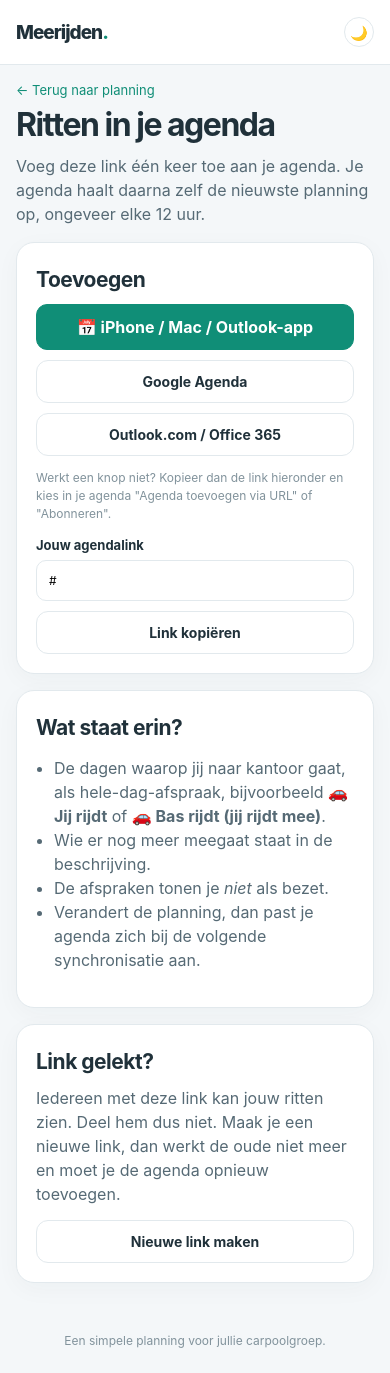
After one commit to ProAdmin007/carpool-webapp, a Flask app: template templates/agenda.html in a window 390 px wide. The commit adds this page. Run offline with Flask 3, Linux system fonts and the light colour scheme; data comes from the database, SQL or seed files in the repository; the template is opened without the code that fills it: most values are stand-ins (such as "Sample title", 1, 10 or a date in 2020); data that the repository does not hold is empty.

Commit message:
Agenda-abonnement: persoonlijke iCalendar-link per gebruiker
Onder /agenda krijgt iedereen een geheime abonnementslink (.ics) voor
Google Agenda, Outlook of iPhone, met knoppen om hem direct toe te voegen.
De feed bevat de dagen waarop je gaat (wie rijdt, wie mee), vraagt om
elke 12 uur te verversen en is met 'Nieuwe link maken' in te trekken.

Co-Authored-By: Claude Opus 5.5 <noreply@anthropic.com>

```diff
--- a/app.py
+++ b/app.py
@@ -7,9 +7,10 @@ import sqlite3
 import threading
 import time
 from collections import defaultdict
-from datetime import date, datetime, timedelta
+from datetime import date, datetime, timedelta, timezone
 from functools import wraps
 from pathlib import Path
+from urllib.parse import quote
 
 from flask import Flask, abort, flash, g, redirect, render_template, request, send_from_directory, session, url_for
 from flask.sessions import SecureCookieSessionInterface
@@ -108,6 +109,9 @@ def init_db():
     cols = {r['name'] for r in db().execute('PRAGMA table_info(seen_plan)')}
     if 'shown_at' not in cols:  # bestaande database bijwerken
         db().execute('ALTER TABLE seen_plan ADD COLUMN shown_at TEXT')
+    if 'cal_token' not in {r['name'] for r in db().execute('PRAGMA table_info(users)')}:
+        db().execute('ALTER TABLE users ADD COLUMN cal_token TEXT')
+        db().execute('CREATE UNIQUE INDEX IF NOT EXISTS users_cal_token ON users(cal_token)')
     db().commit()
 
 
@@ -685,6 +689,113 @@ def settings():
                            count_from=count_from(), today=date.today())
 
 
+# --- Agenda-abonnement (iCalendar) -----------------------------------------------
+CAL_PAST = timedelta(days=60)     # zoveel terug staat in de agenda
+CAL_FUTURE = timedelta(weeks=8)   # en zoveel vooruit
+
+
+def ical_escape(text):
+    return (text.replace('\\', '\\\\').replace(';', '\\;').replace(',', '\\,')
+            .replace('\n', '\\n'))
+
+
+def ical_fold(line):
+    """Regels langer dan 75 bytes vouwen, zoals de iCalendar-standaard (RFC 5545) vraagt."""
+    out, cur = [], ''
+    for ch in line:
+        if len((cur + ch).encode('utf-8')) > (75 if not out else 74):
+            out.append(cur)
+            cur = ch
+        else:
+            cur += ch
+    out.append(cur)
+    return '\r\n '.join(out)
+
+
+def calendar_token(user, renew=False):
+    token = user['cal_token']
+    if renew or not token:
+        token = secrets.token_urlsafe(24)
+        db().execute('UPDATE users SET cal_token=? WHERE id=?', (token, user['id']))
+        db().commit()
+    return token
+
+
+def calendar_feed(user):
+    today = date.today()
+    names = {u['id']: u['name'] for u in all_users()}
+    me = user['id']
+    stamp = datetime.now(timezone.utc).strftime('%Y%m%dT%H%M%SZ')
+    host = request.host.split(':')[0]
+    lines = ['BEGIN:VCALENDAR', 'VERSION:2.0', 'PRODID:-//Meerijden//Carpool//NL', 'CALSCALE:GREGORIAN',
+             'METHOD:PUBLISH', 'X-WR-CALNAME:Carpool', 'X-WR-TIMEZONE:Europe/Amsterdam',
+             'REFRESH-INTERVAL;VALUE=DURATION:PT12H', 'X-PUBLISHED-TTL:PT12H']
+    for d in plan_for(today + CAL_FUTURE):
+        if d['date'] < today - CAL_PAST:
+            continue
+        passengers = [u['id'] for u in d['passengers']]
+        if d['done']:
+            if me != d['driver'] and me not in passengers:
+                continue
+            summary = '✓ Jij reed' if d['driver'] == me else f"✓ {names.get(d['driver'], '?')} reed (jij reed mee)"
+            others = [names[p] for p in passengers if p != me and p in names]
+        else:
+            if d['responses'].get(me) != 1:
+                continue      # alleen dagen waarop je gaat
+            if d['driver'] == me:
+                summary = '🚗 Jij rijdt'
+            elif d['driver']:
+                summary = f"🚗 {names[d['driver']]} rijdt (jij rijdt mee)"
+            else:
+                summary = '🚗 Carpool'
+            others = [u['name'] for u in d['present'] if u['id'] != me]
+        desc = []
+        others = [o for o in others if o != names.get(d['driver'])]
+        if others:
+            desc.append(('Je neemt mee: ' if d['driver'] == me else 'Ook mee: ') + ', '.join(others))
+        if not d['done']:
+            desc.append('Gepland; dit kan nog veranderen als iemand zijn aanwezigheid aanpast.')
+        desc.append(url_for('index', _external=True))
+        end = d['date'] + timedelta(days=1)
+        lines += ['BEGIN:VEVENT', f"UID:carpool-{d['iso']}-{me}@{host}", f'DTSTAMP:{stamp}',
+                  f"DTSTART;VALUE=DATE:{d['date']:%Y%m%d}", f'DTEND;VALUE=DATE:{end:%Y%m%d}',
+                  f'SUMMARY:{ical_escape(summary)}', f"DESCRIPTION:{ical_escape(chr(10).join(desc))}",
+                  f"URL:{url_for('index', _external=True)}", 'TRANSP:TRANSPARENT',
+                  'STATUS:CONFIRMED' if d['done'] else 'STATUS:TENTATIVE', 'END:VEVENT']
+    lines.append('END:VCALENDAR')
+    return '\r\n'.join(ical_fold(line) for line in lines) + '\r\n'
+
+
+@app.route('/agenda/<token>.ics')
+def calendar_ics(token):
+    """Openbare (geheime) link voor agenda-apps; die kunnen niet inloggen."""
+    if len(token) < 20:
+        abort(404)
+    user = db().execute('SELECT * FROM users WHERE cal_token=?', (token,)).fetchone()
+    if not user:
+        abort(404)
+    g.user = user
+    resp = app.response_class(calendar_feed(user), mimetype='text/calendar')
+    resp.headers['Content-Disposition'] = 'inline; filename="carpool.ics"'
+    return resp
+
+
+@app.route('/agenda', methods=['GET', 'POST'])
+@login_required
+def calendar_page():
+    renew = request.method == 'POST' and request.form.get('action') == 'renew'
+    token = calendar_token(g.user, renew=renew)
+    if renew:
+        flash('Nieuwe agendalink gemaakt. De oude link werkt niet meer.', 'success')
+        return redirect(url_for('calendar_page'))
+    https_url = url_for('calendar_ics', token=token, _external=True)
+    webcal_url = 'webcal://' + https_url.split('://', 1)[1]
+    return render_template('agenda.html', https_url=https_url, webcal_url=webcal_url,
+                           google_url='https://calendar.google.com/calendar/r?cid=' + quote(webcal_url, safe=''),
+                           outlook_url='https://outlook.live.com/calendar/0/addfromweb?name=Carpool&url='
+                                       + quote(https_url, safe=''))
+
+
 @app.route('/password', methods=['GET', 'POST'])
 @login_required
 def change_password():
--- a/static/style.css
+++ b/static/style.css
@@ -86,3 +86,15 @@ table.scoreboard{border-collapse:collapse;font-size:13px}
 .finish summary.finish-small{display:block;text-align:right;background:none;border:0;padding:0;font-size:12px;color:var(--text-3)}
 .finish[open] summary.finish-small{background:none;color:var(--text-3);margin-bottom:4px}
 .ag-me{color:var(--accent-text)}
+
+/* Agenda-abonnement */
+.cal-link{display:flex;align-items:center;gap:14px;margin-top:14px;padding:16px 20px}
+.cal-link>span:first-child{font-size:24px}
+.cal-arrow{margin-left:auto;font-size:24px;color:var(--text-3)}
+.cal-card{margin-top:16px}
+.cal-card label{margin-top:14px}
+.cal-buttons{display:grid;gap:10px;margin-bottom:10px}
+.cal-buttons .secondary,.cal-card button.secondary{display:block;text-align:center;padding:12px 15px;font-size:14px;color:var(--text)}
+.cal-card button.secondary{margin-top:10px;width:100%}
+.cal-list{padding-left:18px;color:var(--text-2);line-height:1.5}
+#cal-url{font-size:12px}
--- /dev/null
+++ b/templates/agenda.html
@@ -0,0 +1,49 @@
+{% extends 'base.html' %}
+{% block content %}
+<a class="back" href="{{ url_for('index') }}">← Terug naar planning</a>
+<h1>Ritten in je agenda</h1>
+<p class="lead">Voeg deze link één keer toe aan je agenda. Je agenda haalt daarna zelf de nieuwste planning op, ongeveer elke 12 uur.</p>
+
+<section class="card cal-card">
+  <h2>Toevoegen</h2>
+  <div class="cal-buttons">
+    <a class="primary full btn-link" href="{{ webcal_url }}">📅 iPhone / Mac / Outlook-app</a>
+    <a class="secondary full btn-link" href="{{ google_url }}" target="_blank" rel="noopener">Google Agenda</a>
+    <a class="secondary full btn-link" href="{{ outlook_url }}" target="_blank" rel="noopener">Outlook.com / Office 365</a>
+  </div>
+  <p class="muted minor">Werkt een knop niet? Kopieer dan de link hieronder en kies in je agenda "Agenda toevoegen via URL" of "Abonneren".</p>
+  <label>Jouw agendalink
+    <input id="cal-url" type="text" readonly value="{{ https_url }}">
+  </label>
+  <button type="button" class="secondary full" id="copy-cal">Link kopiëren</button>
+</section>
+
+<section class="card cal-card">
+  <h2>Wat staat erin?</h2>
+  <ul class="cal-list">
+    <li>De dagen waarop jij naar kantoor gaat, als hele-dag-afspraak, bijvoorbeeld <strong>🚗 Jij rijdt</strong> of <strong>🚗 Bas rijdt (jij rijdt mee)</strong>.</li>
+    <li>Wie er nog meer meegaat staat in de beschrijving.</li>
+    <li>De afspraken tonen je <em>niet</em> als bezet.</li>
+    <li>Verandert de planning, dan past je agenda zich bij de volgende synchronisatie aan.</li>
+  </ul>
+</section>
+
+<section class="card cal-card">
+  <h2>Link gelekt?</h2>
+  <p>Iedereen met deze link kan jouw ritten zien. Deel hem dus niet. Maak je een nieuwe link, dan werkt de oude niet meer en moet je de agenda opnieuw toevoegen.</p>
+  <form method="post" data-confirm="Nieuwe link maken? De oude link werkt dan niet meer.">
+    <input type="hidden" name="csrf" value="{{ csrf }}"><input type="hidden" name="action" value="renew">
+    <button class="secondary full">Nieuwe link maken</button>
+  </form>
+</section>
+
+<script nonce="{{ csp_nonce }}">
+document.getElementById('copy-cal').addEventListener('click', function () {
+  var input = document.getElementById('cal-url'), btn = this;
+  input.select();
+  var done = function () { btn.textContent = 'Gekopieerd ✓'; setTimeout(function () { btn.textContent = 'Link kopiëren'; }, 2000); };
+  if (navigator.clipboard) { navigator.clipboard.writeText(input.value).then(done, function () { document.execCommand('copy'); done(); }); }
+  else { document.execCommand('copy'); done(); }
+});
+</script>
+{% endblock %}
--- a/templates/index.html
+++ b/templates/index.html
@@ -212,6 +212,7 @@
   </table>
   <p class="muted minor">Voor elke collega die met je meerijdt krijg je er 1 bij. Rijd je zelf mee, dan gaat er 1 af. Van wie er die dag gaat, rijdt degene die het laagst staat. Zo rijdt iedereen ongeveer even vaak als hij meerijdt.{% if since %} Ritten tellen mee vanaf {{ short(since) }}.{% endif %}</p>
 </details>
+<a class="card cal-link" href="{{ url_for('calendar_page') }}"><span>📅</span><span><strong>Ritten in je eigen agenda</strong><br><small class="muted">Google, Outlook of iPhone. Synchroniseert vanzelf.</small></span><span class="cal-arrow">›</span></a>
 <p class="footnote">Tip: vul alvast volgende week in. De geplande chauffeur kan nog veranderen als iemand zijn aanwezigheid aanpast of een rit wordt afgerond.</p>
 
 <script nonce="{{ csp_nonce }}">
```
Also changed, not shown: tests/test_agenda.py (added, +117 -0 lines), README.md.
